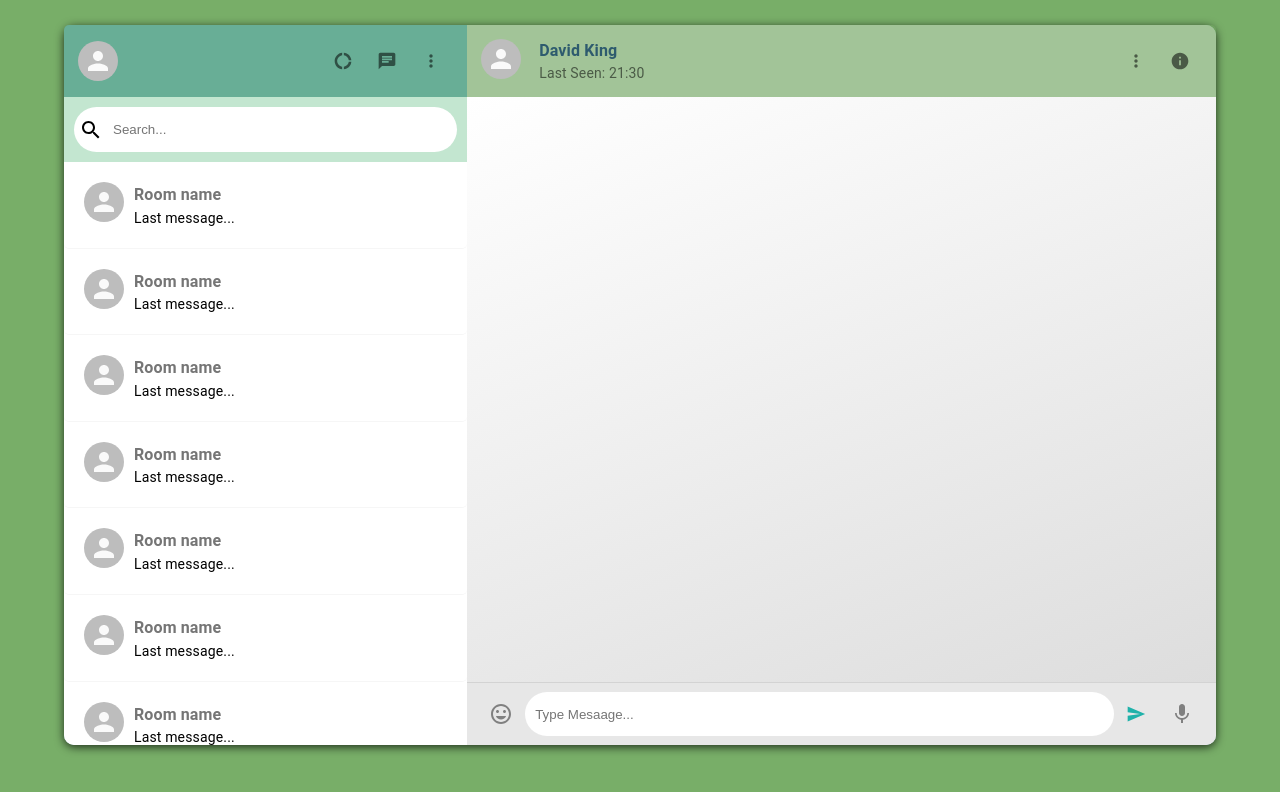
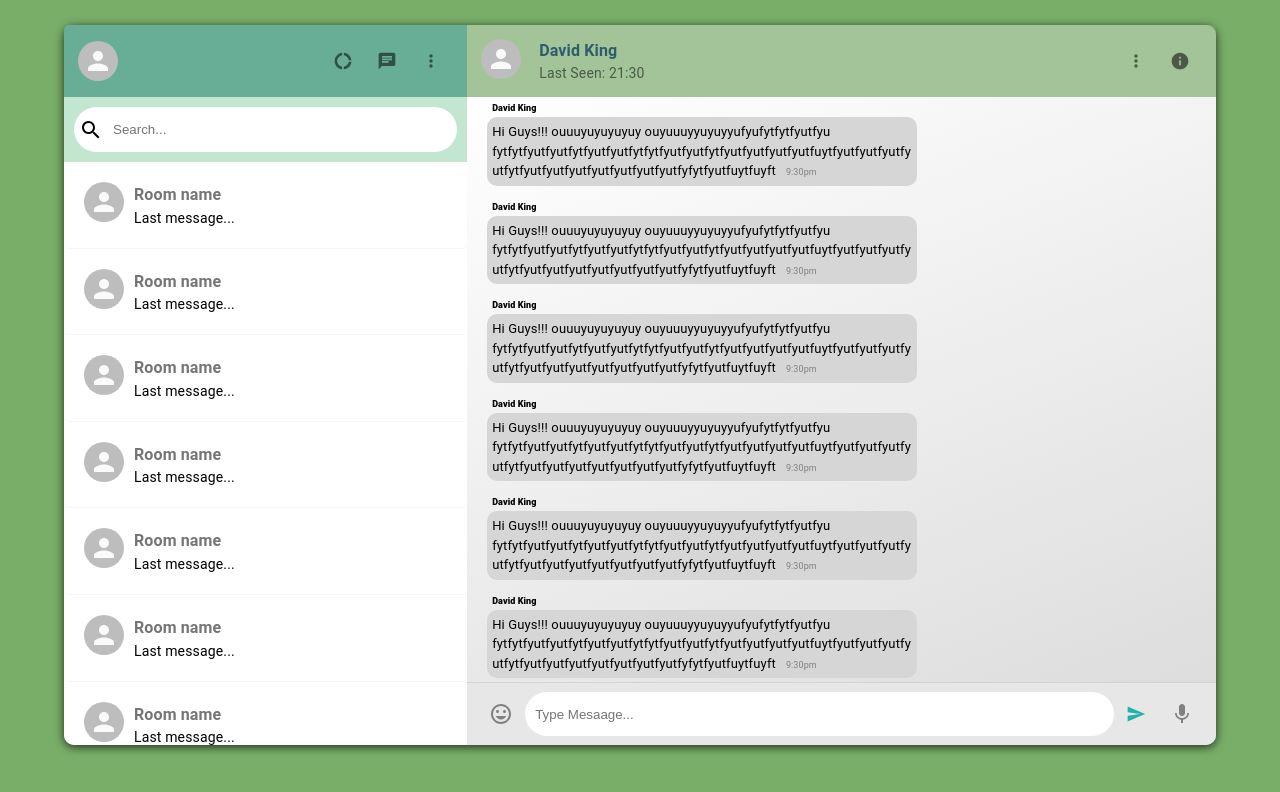
Before and after one commit to Olatokumbo/Life-Chat, a React (Create React App) app: page / in a window 1280 px wide. Shown: the top 792 px of the page. Built offline with nearby package versions, Linux system fonts and the light colour scheme.

Commit message:
Designing the chat bubble

```diff
--- /dev/null
+++ b/src/components/Chat/Chat.js
@@ -0,0 +1,14 @@
+import React from "react";
+import { Typography } from "@material-ui/core";
+import style from "./Chat.module.css";
+function Chat() {
+  return (
+    <div className={style.chat}>
+        <Typography className={style.chat_message}>Hi Guys!!!  ouuuyuyuyuyuy ouyuuuyyuyuyyufyufytfytfyutfyu fytfytfyutfyutfytfyutfyutfytfytfyutfyutfytfyutfyutfyutfyutfuytfyutfyutfyutfyutfytfyutfyutfyutfyutfyutfyutfyutfyfytfyutfuytfuyft</Typography>
+        <Typography className={style.chat_name}>David King</Typography>
+        <Typography className={style.chat_timestamp}>9:30pm</Typography>
+    </div>
+  );
+}
+
+export default Chat;
--- /dev/null
+++ b/src/components/Chat/Chat.module.css
@@ -0,0 +1,39 @@
+.chat {
+  width: fit-content;
+  max-width: 420px;
+  background-color:#d6d6d6;
+  padding: 5px;
+  border-radius: 10px;
+  position: relative;
+  margin-bottom: 30px;
+  overflow-wrap: anywhere;
+}
+.chat_message {
+  display: inline;
+  font-size: small !important;
+}
+.chat_name {
+  position: absolute;
+  top: -15px;
+  font-size: xx-small !important;
+  font-weight: 800 !important ;
+}
+.chat_timestamp {
+  display: inline;
+  margin-left: 10px !important;
+  color: gray;
+  font-size: xx-small !important;
+}
+
+
+.chat_receiver{
+  margin-left: auto;
+  background-color: #b7eccb;
+  width: fit-content;
+  max-width: 420px;
+  padding: 5px;
+  border-radius: 10px;
+  position: relative;
+  margin-bottom: 30px;
+  overflow-wrap: anywhere;
+}
--- a/src/components/Room/Room.js
+++ b/src/components/Room/Room.js
@@ -5,6 +5,7 @@ import InfoIcon from "@material-ui/icons/Info";
 import InsertEmoticonIcon from "@material-ui/icons/InsertEmoticon";
 import SendIcon from "@material-ui/icons/Send";
 import MicIcon from "@material-ui/icons/Mic";
+import Chat from "../Chat/Chat";
 import style from "./Room.module.css";
 function Room() {
   return (
@@ -16,7 +17,9 @@ function Room() {
             <Typography variant="body1" className={style.room_headerName}>
               David King
             </Typography>
-            <Typography variant="body2" color="textSecondary">Last Seen: 21:30</Typography>
+            <Typography variant="body2" color="textSecondary">
+              Last Seen: 21:30
+            </Typography>
           </div>
         </div>
         <div className={style.room_headerRight}>
@@ -28,7 +31,9 @@ function Room() {
           </IconButton>
         </div>
       </div>
-      <div className={style.room_body}></div>
+      <div className={style.room_body}>
+        <Chat /><Chat /><Chat /><Chat /><Chat /><Chat /><Chat /><Chat /><Chat /><Chat /><Chat /><Chat /><Chat /><Chat />
+      </div>
       <div className={style.room_footer}>
         <IconButton>
           <InsertEmoticonIcon className={style.footer_icon} />
--- a/src/components/Room/Room.module.css
+++ b/src/components/Room/Room.module.css
@@ -33,7 +33,7 @@
 
 .room_body{
     overflow-y: auto;
-    padding: 10px;
+    padding: 20px;
     flex: 1;
     background: rgb(255,255,255);
     background: linear-gradient(159deg, rgba(255,255,255,1) 0%, rgba(221,221,221,1) 100%);
```
